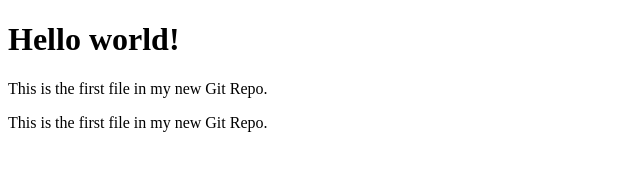
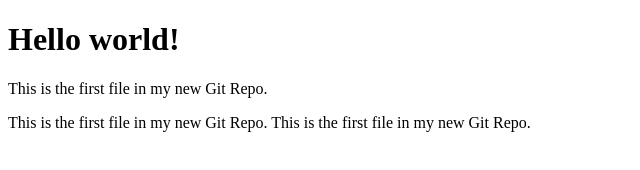
Before and after one commit to sgarad0123/Example, a plain HTML site: page Index.html in a window 1280 px wide. Shown: the whole page, without its empty margins (0-640 px from the left). Drawn offline with Linux system fonts and the light colour scheme.

```diff
--- a/Index.html
+++ b/Index.html
@@ -10,6 +10,8 @@
 <p>This is the first file in my new Git Repo.</p>
 <p1>This is the first file in my new Git Repo.</p1>
 
+<p2>This is the first file in my new Git Repo.</p2>
+
 <p></p>
 </body>
 </html>
```
